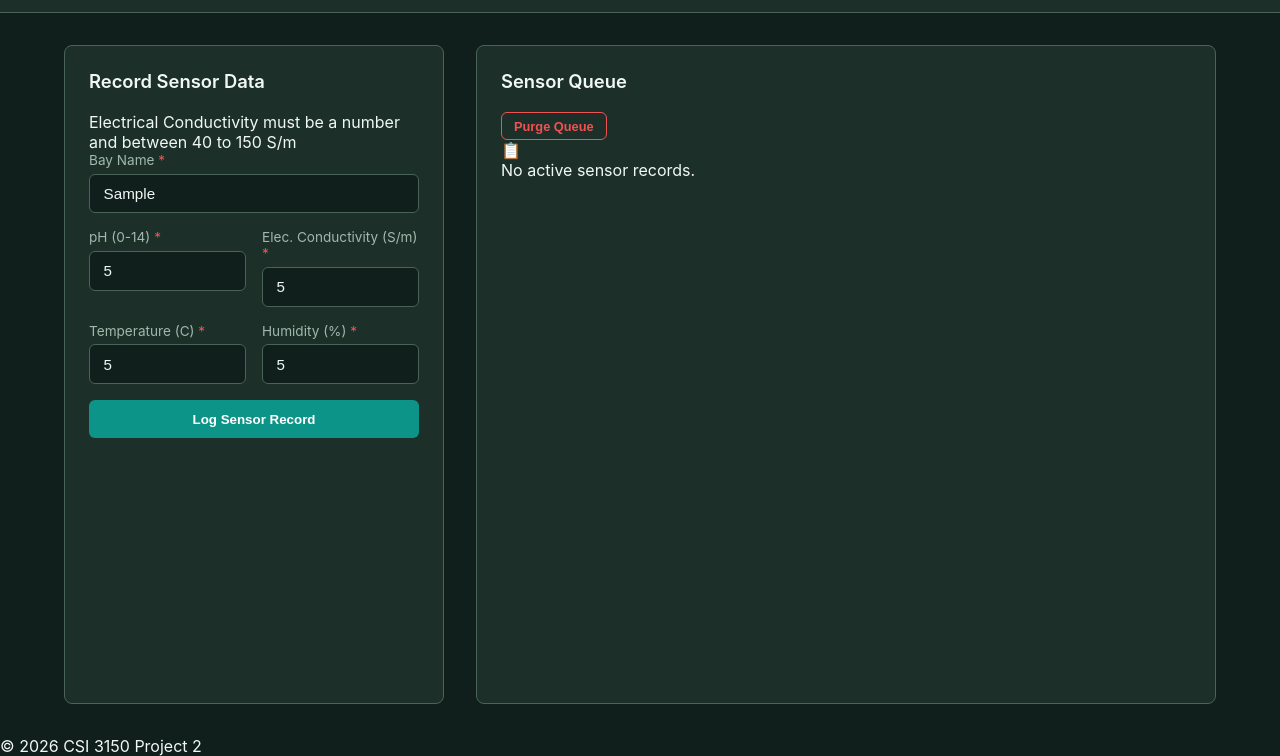
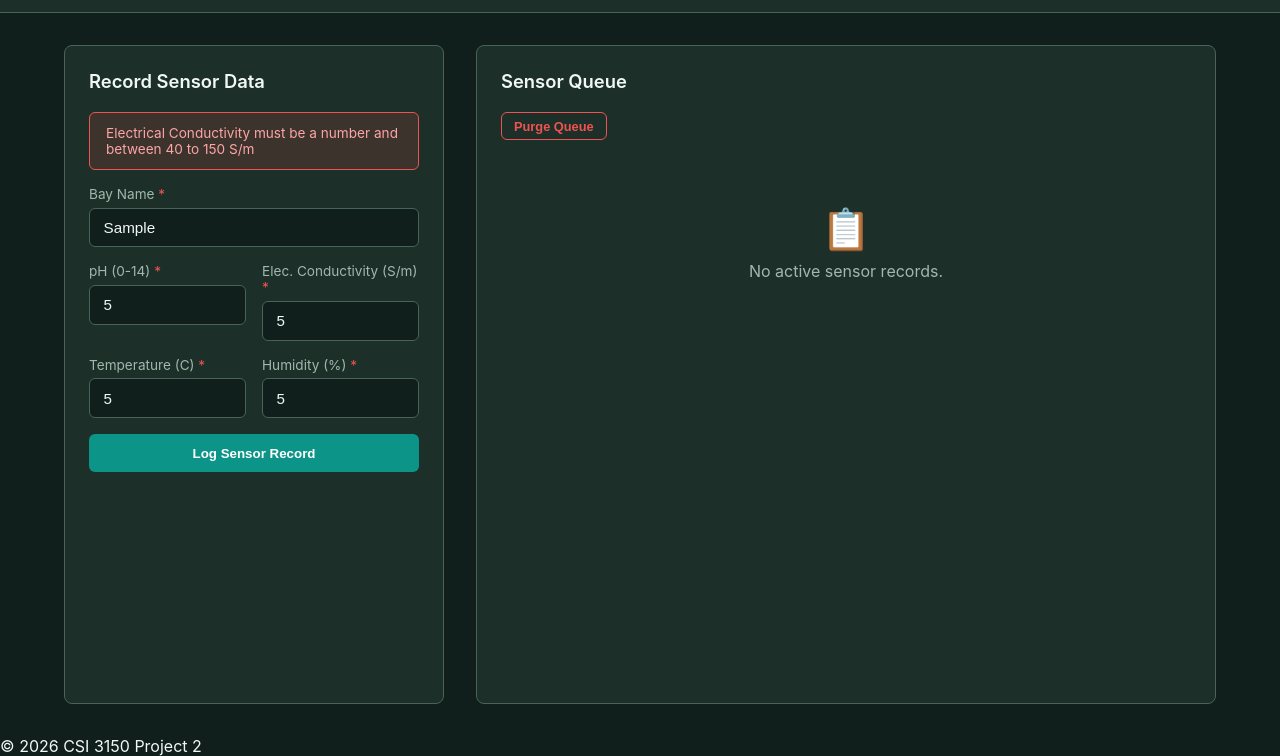
Before and after one commit to ajacob2G502/ASGN_2, a plain HTML site: page index.html in a window 1280 px wide. Both pictures are taken after typing "Sample", "5", "5", "5", "5" into the empty fields and a click on the button "Log Sensor Record". Shown: the part 44-800 px from the top of the page. Drawn offline with Linux system fonts and the light colour scheme.

Commit message:
Added alerts and empty state

```diff
--- a/style.css
+++ b/style.css
@@ -185,3 +185,33 @@ body {
   background-color: var(--danger);
   color: #fff;
 }
+
+/* ALERTS & EMPTY STATE */
+.alert {
+  padding: 0.75rem 1rem;
+  border-radius: 6px;
+  font-size: 0.85rem;
+  margin-bottom: 1rem;
+}
+
+.alert-danger {
+  background-color: rgba(239, 68, 68, 0.15);
+  border: 1px solid var(--danger);
+  color: #fca5a5;
+}
+
+.hidden {
+  display: none !important;
+}
+
+.empty-state {
+  text-align: center;
+  padding: 4rem 2rem;
+  color: var(--text-muted);
+}
+
+.empty-icon {
+  font-size: 2.5rem;
+  display: block;
+  margin-bottom: 0.5rem;
+}
```
